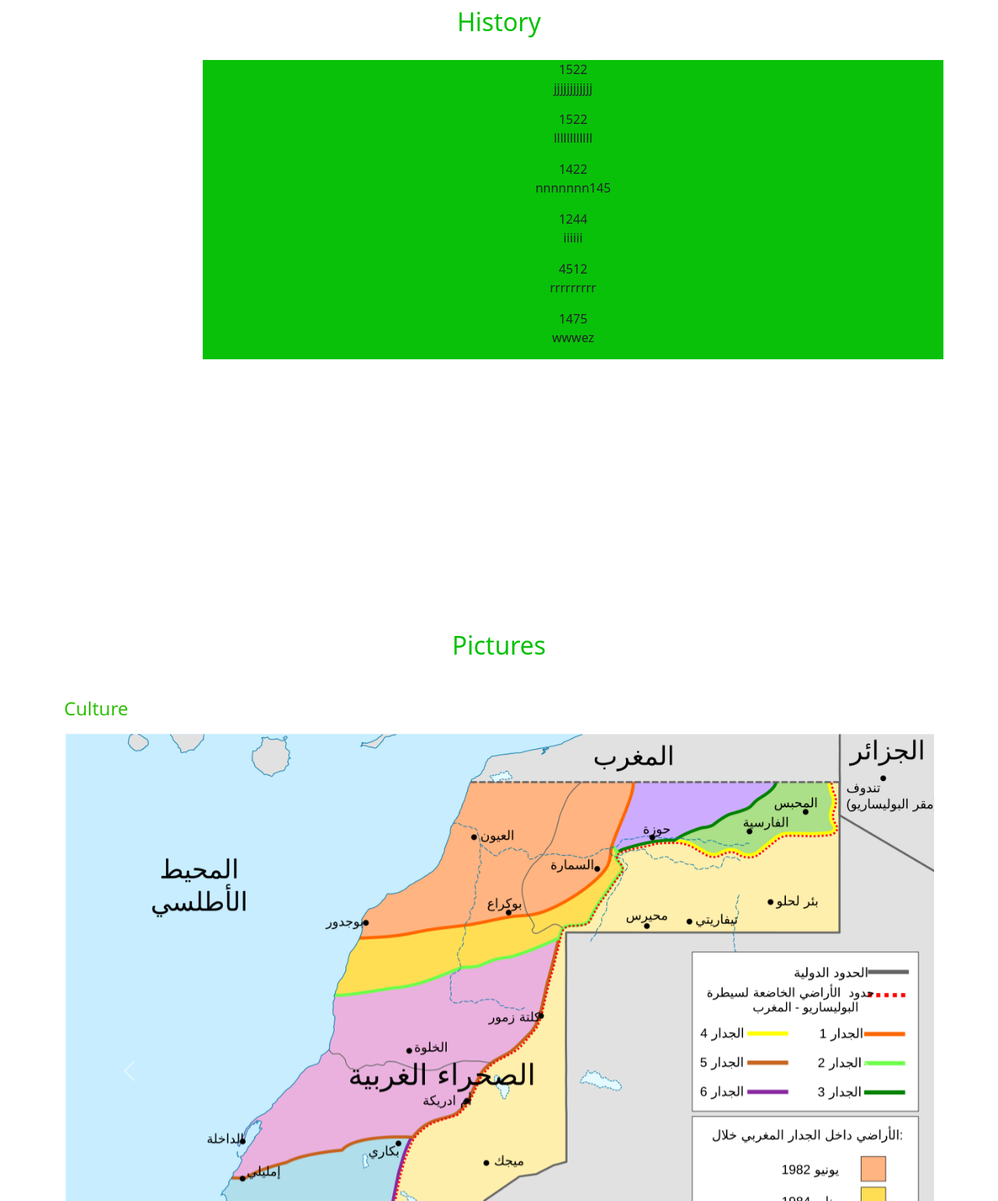
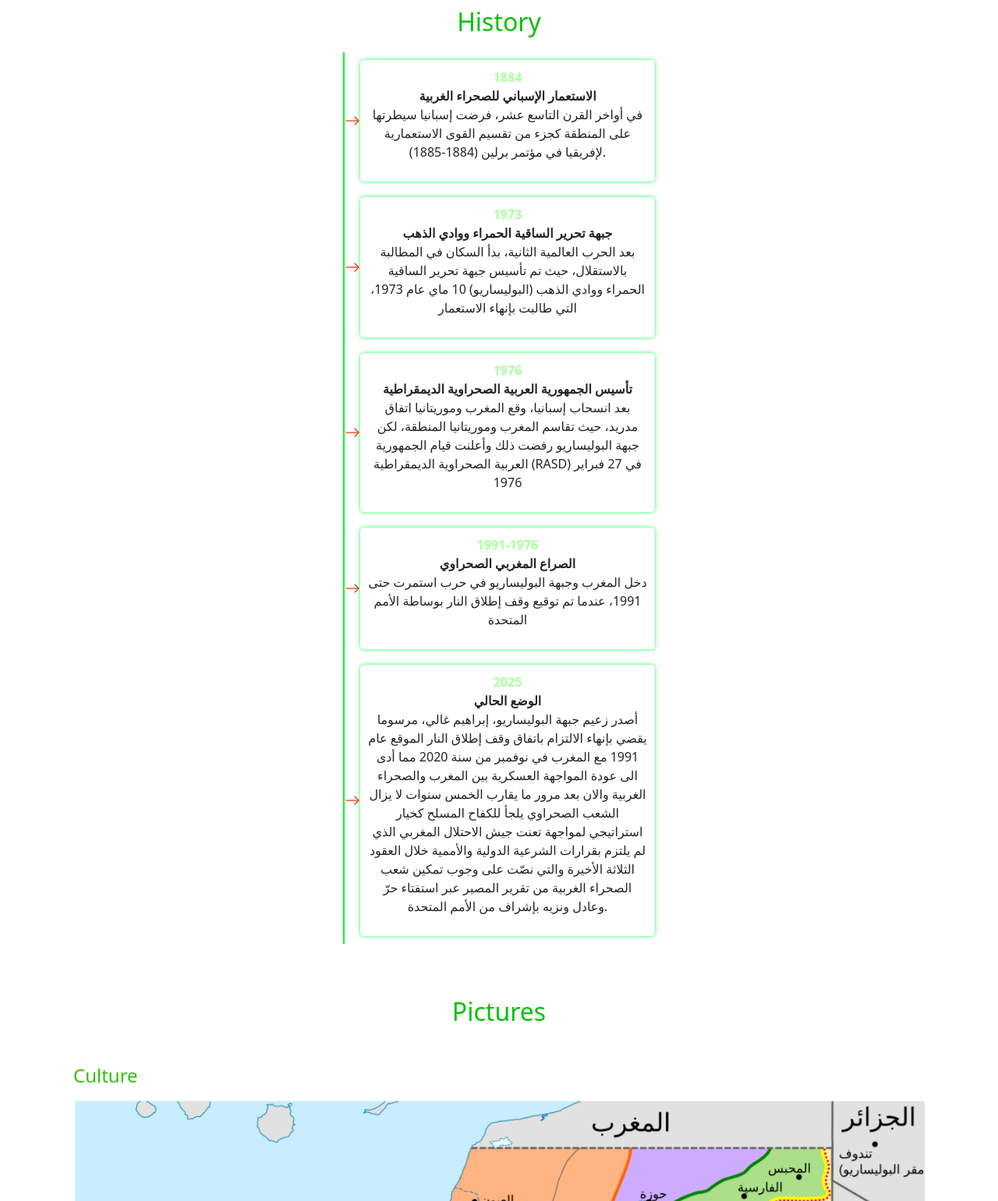
Before and after one commit to ahmed-mohmedsalem/RASD, a plain HTML site: page index.html in a window 1280 px wide. Shown: the part 1639-3180 px from the top of the page at 78% size. Drawn offline with nearby package versions, Linux system fonts and the light colour scheme.

Commit message:
history parte done

```diff
--- a/css/rasd.css
+++ b/css/rasd.css
@@ -29,7 +29,7 @@
   width: 100%;
   height: 15px;
 }
-.red ,
+.red,
 .flag i {
   position: absolute;
 }
@@ -56,8 +56,8 @@
   height: calc(100vh - 105px);
   position: relative;
 }
-.home .content i ,
-.info i{
+.home .content i,
+.info i {
   position: absolute;
   left: 50%;
   bottom: 30px;
@@ -71,7 +71,8 @@
 }
 
 /* start info  */
-.info , .history {
+.info,
+.history {
   height: 100vh;
   width: 100%;
   background-color: #fff;
@@ -137,7 +138,7 @@
   background-color: #bdf0a1;
 }
 .bar::before {
-    content: '';
+  content: "";
   position: absolute;
   bottom: 28%;
   left: 4%;
@@ -160,13 +161,10 @@
 }
 /* start history */
 .history {
-
 }
 .history .content {
   margin-top: 30px;
-}
-.history .timeLine {
-
+  margin-bottom: 30px;
 }
 .history .dis {
   background-color: #08c108;
@@ -174,13 +172,47 @@
 /* keyframes  */
 
 @keyframes updown {
-    0%   {bottom: 30px;}
-    50%  {bottom: 15px;}
-    100% {bottom: 30px;}
+  0% {
+    bottom: 30px;
+  }
+  50% {
+    bottom: 15px;
+  }
+  100% {
+    bottom: 30px;
+  }
 }
 
 @keyframes text1 {
-    0%   {margin-left: 377px;}
+  0% {
+    margin-left: 377px;
+  }
 
-    100% {margin-left: -544px;}
+  100% {
+    margin-left: -544px;
   }
+}
+/*history*/
+.timeline {
+  width: 400px;
+  margin: 20px auto;
+  position: relative;
+  padding-left: 0px;
+  border-left: 2px solid #00ff22;
+}
+.nn {
+  display: flex;
+  align-items: center;
+}
+.c {
+  background: white;
+  padding: 10px;
+  margin: 10px 0;
+  border-radius: 5px;
+  box-shadow: 0 0 5px rgba(12, 253, 72, 0.952);
+  position: relative;
+}
+.date {
+  font-weight: bold;
+  color: #1eff005e;
+}
--- a/index.html
+++ b/index.html
@@ -1,26 +1,40 @@
 <!DOCTYPE html>
 <html lang="en">
   <head>
-    <meta charset="UTF-8">
-    <meta name="viewport" content="width=device-width, initial-scale=1.0">
+    <meta charset="UTF-8" />
+    <meta name="viewport" content="width=device-width, initial-scale=1.0" />
     <title>RASD</title>
-    <link rel="stylesheet" href="css/all.min.css">
-    <link rel="stylesheet" href="css/bootstrap.min.css">
-    <link rel="stylesheet" href="css/normalize.css">
-    <link rel="stylesheet" href="css/rasd.css">
-
+    <link rel="stylesheet" href="css/all.min.css" />
+    <link rel="stylesheet" href="css/bootstrap.min.css" />
+    <link rel="stylesheet" href="css/normalize.css" />
+    <link rel="stylesheet" href="css/rasd.css" />
+    <link href="https://cdn.jsdelivr.net/npm/bootstrap-icons/font/bootstrap-icons.css" rel="stylesheet">
   </head>
   <body>
     <nav class="navbar navbar-expand-lg bg-body-tertiary fixed-top">
       <div class="container-fluid">
-          <h1 style="margin: 0;"><span style="color: black;">R</span><span style="color: red;">A</span><span style="color: #08c108;">S</span><span style="color: #fff;">D</span></h1>
-          <button class="navbar-toggler" type="button" data-bs-toggle="collapse" data-bs-target="#navbarNav" aria-controls="navbarNav" aria-expanded="false" aria-label="Toggle navigation">
+        <h1 style="margin: 0">
+          <span style="color: black">R</span><span style="color: red">A</span
+          ><span style="color: #08c108">S</span
+          ><span style="color: #fff">D</span>
+        </h1>
+        <button
+          class="navbar-toggler"
+          type="button"
+          data-bs-toggle="collapse"
+          data-bs-target="#navbarNav"
+          aria-controls="navbarNav"
+          aria-expanded="false"
+          aria-label="Toggle navigation"
+        >
           <span class="navbar-toggler-icon"></span>
         </button>
         <div class="collapse navbar-collapse" id="navbarNav">
           <ul class="navbar-nav">
             <li class="nav-item">
-                <a class="nav-link active" aria-current="page" href="#home">Home</a>
+              <a class="nav-link active" aria-current="page" href="#home"
+                >Home</a
+              >
             </li>
             <li class="nav-item">
               <a class="nav-link" href="info">General information</a>
@@ -29,7 +43,7 @@
               <a class="nav-link" href="history">History</a>
             </li>
             <li class="nav-item">
-                <a class="nav-link " href="pic" >Pictures</a>
+              <a class="nav-link" href="pic">Pictures</a>
             </li>
           </ul>
         </div>
@@ -44,28 +58,33 @@
         <i class="fa-solid fa-star-and-crescent"></i>
       </div>
       <div class="content container pt-5 text-center">
-            <h2 style="color: #08c108;">Western Sahara</h2>
-            <p style="color: #7f7f7f;">this website contain quick information about Western sahara, we hope you enjoy it </p>
+        <h2 style="color: #08c108">Western Sahara</h2>
+        <p style="color: #7f7f7f">
+          this website contain quick information about Western sahara, we hope
+          you enjoy it
+        </p>
         <a href="#info"><i class="fa-solid fa-down-long"></i></a>
         <div class="map col-lg-6">
-              <img src="imgs/map1.png" alt="">
+          <img src="imgs/map1.png" alt="" />
           <h1>27</h1>
           <h2>February</h2>
           <h2>فبراير</h2>
         </div>
         <div class="bar">
-              <p>The 49th anniversary of proclamation of the Sahrawi Arab Republic</p>
+          <p>
+            The 49th anniversary of proclamation of the Sahrawi Arab Republic
+          </p>
         </div>
       </div>
     </div>
     <div class="info container pt-5 text-center" id="info">
-        <h2 style="color: #08c108;">General information</h2>
+      <h2 style="color: #08c108">General information</h2>
       <div class="row mt-3 col-lg-6">
         <div class="col-sm-6 mb-3 mb-sm-0">
           <div class="card">
             <div class="card-body">
               <h5 class="card-title">Special title</h5>
-                  <p class="card-text">With support </p>
+              <p class="card-text">With support</p>
             </div>
           </div>
         </div>
@@ -73,7 +92,7 @@
           <div class="card">
             <div class="card-body">
               <h5 class="card-title">Special title</h5>
-                    <p class="card-text">With support </p>
+              <p class="card-text">With support</p>
             </div>
           </div>
         </div>
@@ -81,7 +100,7 @@
           <div class="card">
             <div class="card-body">
               <h5 class="card-title">Special title</h5>
-                    <p class="card-text">With support </p>
+              <p class="card-text">With support</p>
             </div>
           </div>
         </div>
@@ -89,7 +108,7 @@
           <div class="card">
             <div class="card-body">
               <h5 class="card-title">Special title</h5>
-                    <p class="card-text">With support </p>
+              <p class="card-text">With support</p>
             </div>
           </div>
         </div>
@@ -97,7 +116,7 @@
           <div class="card">
             <div class="card-body">
               <h5 class="card-title">Special title</h5>
-                    <p class="card-text">With support </p>
+              <p class="card-text">With support</p>
             </div>
           </div>
         </div>
@@ -111,145 +130,215 @@
         </div>
       </div>
       <div class="card mb-3 col-lg-6">
-            <img src="imgs/Western_sahara.png" class="card-img-top" alt="">
+        <img src="imgs/Western_sahara.png" class="card-img-top" alt="" />
         <div class="card-body">
           <p class="card-text">Western sahara walls map</p>
         </div>
       </div>
       <a href="#history"><i class="fa-solid fa-down-long"></i></a>
     </div>
-      <div  class="history container pt-5 text-center" id="history">
-        <h2 style="color: #08c108;">History</h2>
-        <div class="content row">
-          <div class="timeLine col-2 text-center">
-            <span></span>
-            <span></span>
-            <span></span>
-            <span></span>
-            <span></span>
-            <span></span>
-          </div>
-          <div class="dis col-10">
-            <div class="date">
-              <span>1522</span>
-              <p>jjjjjjjjjjjj</p>
-            </div>
-            <div class="date">
-              <span>1522</span>
-              <p>llllllllllll</p>
-            </div>
-            <div class="date">
-              <span>1422</span>
-              <p>nnnnnnn145</p>
-            </div>
-            <div class="date">
-              <span>1244</span>
-              <p>iiiiii</p>
-            </div>
-            <div class="date">
-              <span>4512</span>
-              <p>rrrrrrrrr</p>
-            </div>
-            <div class="date">
-              <span>1475</span>
-              <p>wwwez</p>
+    <div class="history container pt-5 text-center" id="history">
+      <h2 style="color: #08c108">History</h2>
+      <div class="timeline">
+      <div class="nn">
+        <i class="bi bi-arrow-right" style="font-size: 20px; color: #ff2600;"></i>
+
+        <div class="c">
+          <span class="date">1884</span>
+          <p><strong>الاستعمار الإسباني للصحراء الغربية</strong><br>في أواخر القرن التاسع عشر، فرضت إسبانيا سيطرتها على المنطقة كجزء من تقسيم القوى الاستعمارية لإفريقيا في مؤتمر برلين (1884-1885).</p>
       </div>
       </div>
+      <div class="nn">
+        <i class="bi bi-arrow-right" style="font-size: 20px; color: #ff2600;"></i>
+
+        <div class="c">
+          <span class="date">1973</span>
+          <p><strong>جبهة تحرير الساقية الحمراء ووادي الذهب</strong><br> بعد الحرب العالمية الثانية، بدأ السكان في المطالبة بالاستقلال، حيث تم تأسيس جبهة  تحرير الساقية الحمراء ووادي الذهب (البوليساريو) 10 ماي عام 1973، التي طالبت بإنهاء الاستعمار</p>
       </div>
       </div>
-      <div  class="pic container pt-5 text-center" id="pic">
-        <h2 style="color: #08c108;">Pictures</h2>
-        <div class="album mt-5 mb-5" >
+      <div class="nn">
+        <i class="bi bi-arrow-right" style="font-size: 20px; color: #ff2600;"></i>
+
+        <div class="c">
+          <span class="date">1976</span>
+          <p><strong>تأسيس الجمهورية العربية الصحراوية الديمقراطية</strong> <br>بعد انسحاب إسبانيا، وقع المغرب وموريتانيا اتفاق مدريد، حيث تقاسم المغرب وموريتانيا المنطقة، لكن جبهة البوليساريو رفضت ذلك وأعلنت قيام الجمهورية العربية الصحراوية الديمقراطية (RASD) في 27 فبراير 1976</p>
+      </div>
+      </div>
+      <div class="nn">
+        <i class="bi bi-arrow-right" style="font-size: 20px; color: #ff2600;"></i>
+
+        <div class="c">
+          <span class="date">1991-1976</span>
+          <p><strong>الصراع المغربي الصحراوي</strong><br>دخل المغرب وجبهة البوليساريو في حرب استمرت حتى 1991، عندما تم توقيع وقف إطلاق النار بوساطة الأمم المتحدة</p>
+        </div>
+      </div>
+      <div class="nn">
+        <i class="bi bi-arrow-right" style="font-size: 20px; color: #ff2600;"></i>
+
+        <div class="c">
+          <span class="date">2025</span>
+          <p><strong>الوضع الحالي</strong><br> أصدر زعيم جبهة البوليساريو، إبراهيم غالي، مرسوما يقضي بإنهاء الالتزام باتفاق وقف إطلاق النار الموقع عام 1991 مع المغرب في نوفمبر من سنة 2020 مما أدى الى عودة المواجهة العسكرية بين المغرب والصحراء الغربية والان بعد مرور ما يقارب الخمس سنوات لا يزال الشعب الصحراوي  يلجأ للكفاح المسلح كخيار استراتيجي لمواجهة تعنت جيش الاحتلال المغربي الذي لم يلتزم بقرارات الشرعية الدولية والأممية خلال العقود الثلاثة الأخيرة والتي نصّت على وجوب تمكين شعب الصحراء الغربية من تقرير المصير عبر استفتاء حرّ وعادل ونزيه بإشراف من الأمم المتحدة. </p>
+        </div>
+      </div>
+
+
+
+
+
+
+
+    </div>
+
+
+    <div class="pic container pt-5 text-center" id="pic">
+      <h2 style="color: #08c108">Pictures</h2>
+      <div class="album mt-5 mb-5">
         <h4 class="mb-3">Culture</h4>
         <div id="carouselExampleFade" class="carousel slide carousel-fade">
           <div class="carousel-inner">
             <div class="carousel-item active">
-                    <img src="imgs/Western_sahara.png" class="d-block w-100" alt="...">
+              <img
+                src="imgs/Western_sahara.png"
+                class="d-block w-100"
+                alt="..."
+              />
             </div>
             <div class="carousel-item">
-                    <img src="imgs/bi.jpg" class="d-block w-100" alt="...">
+              <img src="imgs/bi.jpg" class="d-block w-100" alt="..." />
             </div>
             <div class="carousel-item">
-                    <img src="imgs/de.jpg" class="d-block w-100" alt="...">
+              <img src="imgs/de.jpg" class="d-block w-100" alt="..." />
             </div>
           </div>
-                <button class="carousel-control-prev" type="button" data-bs-target="#carouselExampleFade" data-bs-slide="prev">
+          <button
+            class="carousel-control-prev"
+            type="button"
+            data-bs-target="#carouselExampleFade"
+            data-bs-slide="prev"
+          >
             <span class="carousel-control-prev-icon" aria-hidden="true"></span>
             <span class="visually-hidden">Previous</span>
           </button>
-                <button class="carousel-control-next" type="button" data-bs-target="#carouselExampleFade" data-bs-slide="next">
+          <button
+            class="carousel-control-next"
+            type="button"
+            data-bs-target="#carouselExampleFade"
+            data-bs-slide="next"
+          >
             <span class="carousel-control-next-icon" aria-hidden="true"></span>
             <span class="visually-hidden">Next</span>
           </button>
         </div>
       </div>
-        <div class="album mt-5 mb-5" >
+      <div class="album mt-5 mb-5">
         <h4 class="mb-3">Culture</h4>
         <div id="carouselExampleFade" class="carousel slide carousel-fade">
           <div class="carousel-inner">
             <div class="carousel-item active">
-                    <img src="imgs/Western_sahara.png" class="d-block w-100" alt="...">
+              <img
+                src="imgs/Western_sahara.png"
+                class="d-block w-100"
+                alt="..."
+              />
             </div>
             <div class="carousel-item">
-                    <img src="imgs/bi.jpg" class="d-block w-100" alt="...">
+              <img src="imgs/bi.jpg" class="d-block w-100" alt="..." />
             </div>
             <div class="carousel-item">
-                    <img src="imgs/de.jpg" class="d-block w-100" alt="...">
+              <img src="imgs/de.jpg" class="d-block w-100" alt="..." />
             </div>
           </div>
-                <button class="carousel-control-prev" type="button" data-bs-target="#carouselExampleFade" data-bs-slide="prev">
+          <button
+            class="carousel-control-prev"
+            type="button"
+            data-bs-target="#carouselExampleFade"
+            data-bs-slide="prev"
+          >
             <span class="carousel-control-prev-icon" aria-hidden="true"></span>
             <span class="visually-hidden">Previous</span>
           </button>
-                <button class="carousel-control-next" type="button" data-bs-target="#carouselExampleFade" data-bs-slide="next">
+          <button
+            class="carousel-control-next"
+            type="button"
+            data-bs-target="#carouselExampleFade"
+            data-bs-slide="next"
+          >
             <span class="carousel-control-next-icon" aria-hidden="true"></span>
             <span class="visually-hidden">Next</span>
           </button>
         </div>
       </div>
-        <div class="album mt-5 mb-5" >
+      <div class="album mt-5 mb-5">
         <h4 class="mb-3">Culture</h4>
         <div id="carouselExampleFade" class="carousel slide carousel-fade">
           <div class="carousel-inner">
             <div class="carousel-item active">
-                    <img src="imgs/Western_sahara.png" class="d-block w-100" alt="...">
+              <img
+                src="imgs/Western_sahara.png"
+                class="d-block w-100"
+                alt="..."
+              />
             </div>
             <div class="carousel-item">
-                    <img src="imgs/bi.jpg" class="d-block w-100" alt="...">
+              <img src="imgs/bi.jpg" class="d-block w-100" alt="..." />
             </div>
             <div class="carousel-item">
-                    <img src="imgs/de.jpg" class="d-block w-100" alt="...">
+              <img src="imgs/de.jpg" class="d-block w-100" alt="..." />
             </div>
           </div>
-                <button class="carousel-control-prev" type="button" data-bs-target="#carouselExampleFade" data-bs-slide="prev">
+          <button
+            class="carousel-control-prev"
+            type="button"
+            data-bs-target="#carouselExampleFade"
+            data-bs-slide="prev"
+          >
             <span class="carousel-control-prev-icon" aria-hidden="true"></span>
             <span class="visually-hidden">Previous</span>
           </button>
-                <button class="carousel-control-next" type="button" data-bs-target="#carouselExampleFade" data-bs-slide="next">
+          <button
+            class="carousel-control-next"
+            type="button"
+            data-bs-target="#carouselExampleFade"
+            data-bs-slide="next"
+          >
             <span class="carousel-control-next-icon" aria-hidden="true"></span>
             <span class="visually-hidden">Next</span>
           </button>
         </div>
       </div>
-        <div class="album mt-5 mb-5" >
+      <div class="album mt-5 mb-5">
         <h4 class="mb-3">Culture</h4>
         <div id="carouselExampleFade" class="carousel slide carousel-fade">
           <div class="carousel-inner">
             <div class="carousel-item active">
-                    <img src="imgs/Western_sahara.png" class="d-block w-100" alt="...">
+              <img
+                src="imgs/Western_sahara.png"
+                class="d-block w-100"
+                alt="..."
+              />
             </div>
             <div class="carousel-item">
-                    <img src="imgs/bi.jpg" class="d-block w-100" alt="...">
+              <img src="imgs/bi.jpg" class="d-block w-100" alt="..." />
             </div>
             <div class="carousel-item">
-                    <img src="imgs/de.jpg" class="d-block w-100" alt="...">
+              <img src="imgs/de.jpg" class="d-block w-100" alt="..." />
             </div>
           </div>
-                <button class="carousel-control-prev" type="button" data-bs-target="#carouselExampleFade" data-bs-slide="prev">
+          <button
+            class="carousel-control-prev"
+            type="button"
+            data-bs-target="#carouselExampleFade"
+            data-bs-slide="prev"
+          >
             <span class="carousel-control-prev-icon" aria-hidden="true"></span>
             <span class="visually-hidden">Previous</span>
           </button>
-                <button class="carousel-control-next" type="button" data-bs-target="#carouselExampleFade" data-bs-slide="next">
+          <button
+            class="carousel-control-next"
+            type="button"
+            data-bs-target="#carouselExampleFade"
+            data-bs-slide="next"
+          >
             <span class="carousel-control-next-icon" aria-hidden="true"></span>
             <span class="visually-hidden">Next</span>
           </button>
@@ -262,7 +351,7 @@
         <p>@copyright 2025 UPMA sahrui students</p>
       </div>
     </div>
-    <script  src="js/vue.js"></script>
+    <script src="js/vue.js"></script>
     <script src="js/Rasd.js"></script>
     <script src="js/bootstrap.bundle.min.js"></script>
   </body>
```
Also changed, not shown: imgs/Western_Sahara_Project-SADR_flag.jpg (added). Lines whose indentation alone changed are shown as unchanged.
